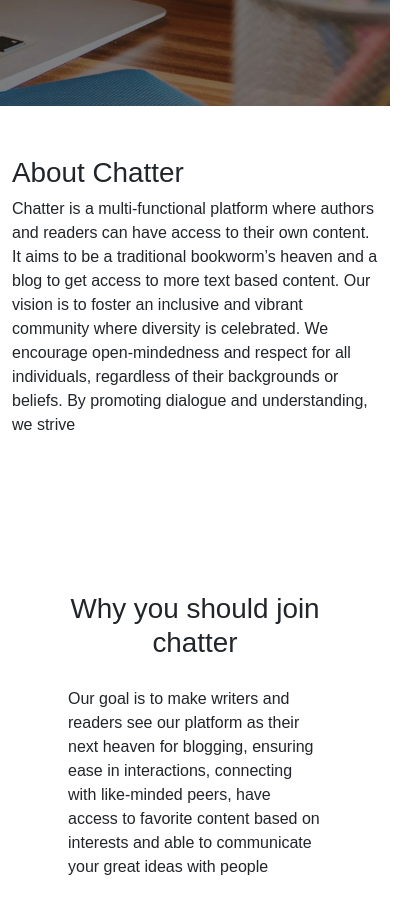
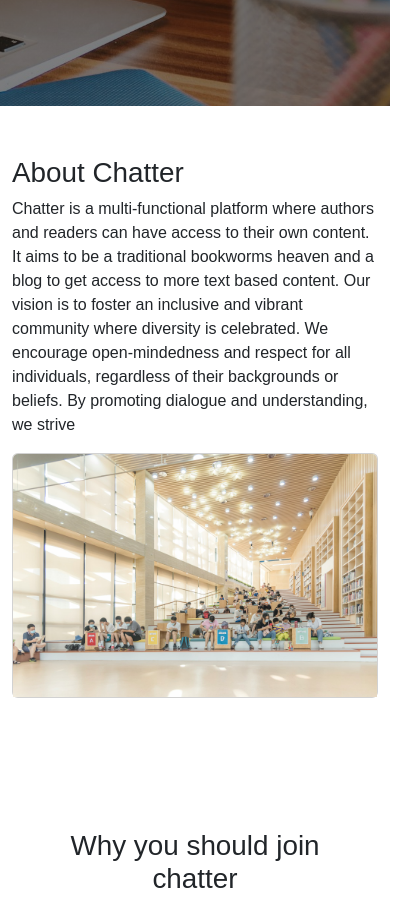
Before and after one commit to DanielRomeo/EconJournalEntry, a Next.js app in the folder frontend/: page / in a window 390 px wide. Shown: the part 794-1704 px from the top of the page, 412 px wide, since content can reach past the window. Built offline with nearby package versions, Linux system fonts and the light colour scheme.

Commit message:
made the images responsive

```diff
--- a/frontend/src/app/_styles/LandingPage/LandingComponent.module.scss
+++ b/frontend/src/app/_styles/LandingPage/LandingComponent.module.scss
@@ -36,8 +36,29 @@
 
 .aboutSection {
 	padding-top: 50px;
-	// background-color: #FFF5E5;
 	padding-bottom: 50px;
+
+	.aboutSectionContainer{
+		// border: 1px solid red;
+
+		.aboutSectionRow{
+			.aboutSectionCol2{
+				// border: 1px solid red;
+
+				.image{
+					width: 100%; // Default width
+
+						@media (min-width: 768px) {
+							width: 70%; // Adjust for larger screens (e.g., tablets)
+						}
+
+						@media (min-width: 1024px) {
+							width: 50%; // Adjust for even larger screens (e.g., desktops)
+						}
+				}
+			}
+		}
+	}
 }
 
 .whyJoinSection {
@@ -77,7 +98,6 @@
 
 	.personSectionContainer {
 		.personSectionRow {
-			// border: 1px solid red;
 			min-height: 300px;
 			.col1 {
 				display: flex;
@@ -85,14 +105,26 @@
 				justify-content: center;
 				align-items: center;
 
-				// border: 1px solid blue;
 				.image {
 					border-radius: 50%;
-					// overflow: hidden;
+				}
+
+				@media(max-width: 776px){
+					margin-bottom: 30px;
 				}
 			}
 
 			.col2 {
+
+				@media(max-width: 776px){
+					padding-left: 30px;
+					padding-right: 30px;
+					text-align: center;
+					// display: flex;
+					// justify-content: center;
+				}
+
+
 				h6 {
 					margin-top: 40px;
 					font-weight: bold;
--- a/frontend/src/app/landing/landingComponent.tsx
+++ b/frontend/src/app/landing/landingComponent.tsx
@@ -8,6 +8,8 @@ import { FaChartLine } from "react-icons/fa";
 import { MdGroups } from "react-icons/md";
 import { IoNewspaperOutline } from "react-icons/io5";
 
+
+
 const LandingComponent = () => {
 
 	const [height, setHeight] = useState<number>(0); // State to store calculated height
@@ -16,7 +18,11 @@ const LandingComponent = () => {
 		const newHeight =
 			img.naturalHeight * (img.clientWidth / img.naturalWidth);
 		setHeight(newHeight);
+
+
 	};
+
+
 
 	return (
 		<div>
@@ -37,15 +43,15 @@ const LandingComponent = () => {
 			</div>
 			{/* About secttion */}
 			<div className={`${Styles.aboutSection}`}>
-				<Container>
-					<Row>
-						<Col lg="7" md="7" sm="12">
+				<Container className={`${Styles.aboutSectionContainer}`}>
+					<Row className={`${Styles.aboutSectionRow}`}>
+						<Col className={`${Styles.aboutSectionCol1}`} lg="6" md="6" sm="12">
 							<h1>About Chatter</h1>
 
 							<p>
 								Chatter is a multi-functional platform where
 								authors and readers can have access to their own
-								content. It aims to be a traditional bookworm’s
+								content. It aims to be a traditional bookworms
 								heaven and a blog to get access to more text
 								based content. Our vision is to foster an
 								inclusive and vibrant community where diversity
@@ -56,14 +62,20 @@ const LandingComponent = () => {
 							</p>
 						</Col>
 
-						<Col lg="5" md="5" sm="12">
-							<Image
+						<Col className={`${Styles.aboutSectionCol2}`} lg="6" md="6" sm="12">
+							{/* <Image
+								className={`${Styles.image}`}
+								// style={{'border':'1px solid red'}}
 								src="/aboutSectionImage.jpg"
-								width={400}
-								height={height}
-								onLoadingComplete={handleLoadComplete}
+								// width={100}
+								// height={height}
+								// onLoadingComplete={handleLoadComplete}
+								layout="fill"
 								alt="Picture of a group of asian individuals in a library."
-							/>
+							/> */}
+							<Card className="mb-3">
+								<Card.Img variant="top" className="dynamic-image" src="/aboutSectionImage.jpg" />
+							</Card>
 						</Col>
 					</Row>
 				</Container>
```
